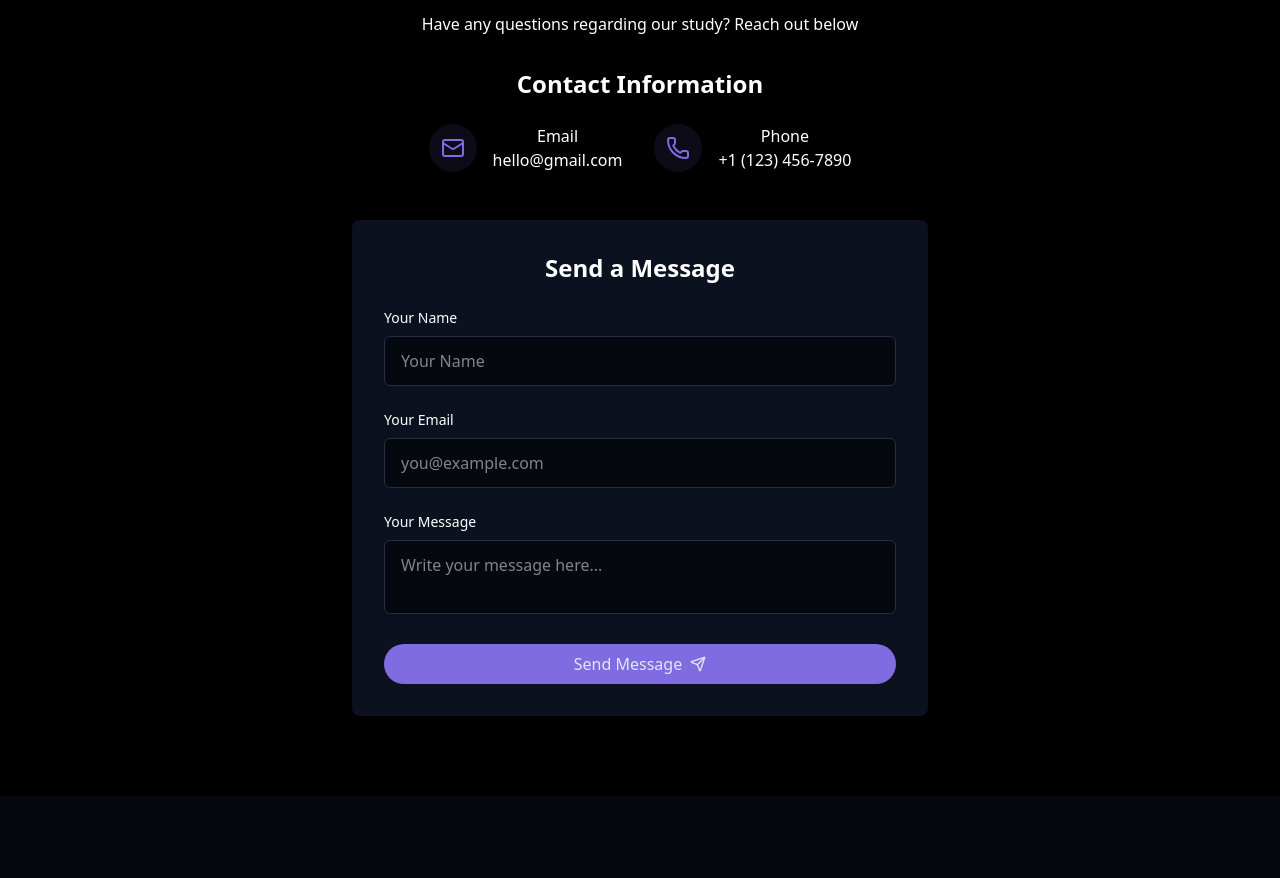
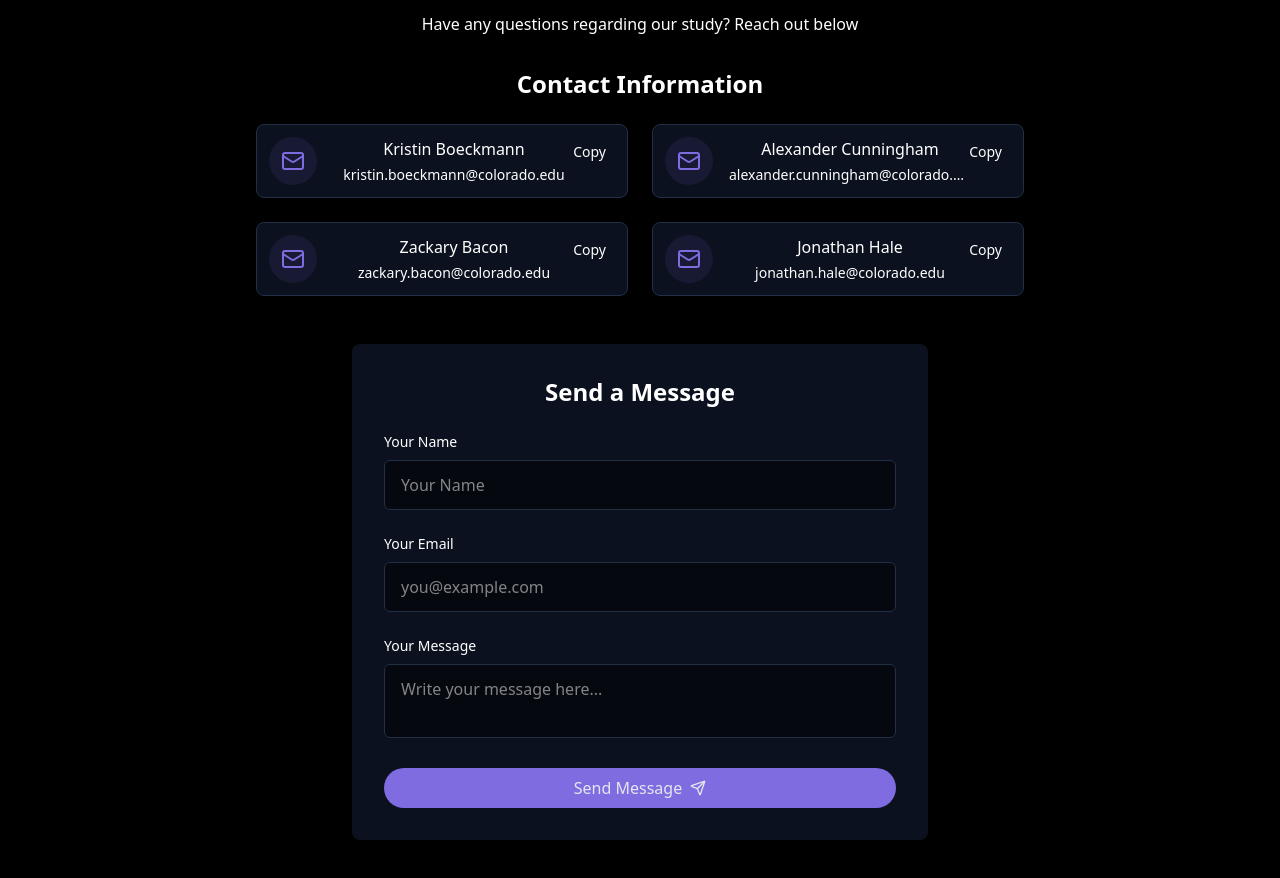
Before and after one commit to Krisces/ASEN-5137-Study, a React (Vite) app: page / in a window 1280 px wide. Shown: the part 900-1778 px from the top of the page. Before the commit the page ends 1696 px from the top, so only its background shows below. Built offline with nearby package versions, Linux system fonts and the light colour scheme.

Commit message:
Complete ContactSection

```diff
--- /dev/null
+++ b/api/contact.js
@@ -0,0 +1,45 @@
+import nodemailer from "nodemailer";
+
+export default async function handler(req, res) {
+  if (req.method !== "POST") {
+    return res.status(405).json({ message: "Method not allowed" });
+  }
+
+  const { name, email, message } = req.body;
+
+  if (!name || !email || !message) {
+    return res.status(400).json({ message: "All fields are required" });
+  }
+
+  // transporter authenticates with Gmail using an App Password
+  const transporter = nodemailer.createTransport({
+    service: "gmail",
+    auth: {
+      user: process.env.SMTP_USER, // Gmail account used to send emails
+      pass: process.env.SMTP_PASS, // App Password
+    },
+  });
+
+  const mailOptions = {
+    from: email, // shows the submitter’s email
+    to: [
+      "kristin.boeckmann@colorado.edu"
+    ],
+    subject: `New contact form message from ${name}`,
+    text: message,
+    html: `
+      <p><strong>Name:</strong> ${name}</p>
+      <p><strong>Email:</strong> ${email}</p>
+      <p><strong>Message:</strong></p>
+      <p>${message}</p>
+    `,
+  };
+
+  try {
+    await transporter.sendMail(mailOptions);
+    return res.status(200).json({ message: "Message sent!" });
+  } catch (err) {
+    console.error(err);
+    return res.status(500).json({ message: "Failed to send message" });
+  }
+}
--- a/package.json
+++ b/package.json
@@ -18,6 +18,7 @@
     "dotenv": "^17.2.2",
     "drizzle-orm": "^0.44.5",
     "lucide-react": "^0.501.0",
+    "nodemailer": "^7.0.6",
     "react": "^18.3.1",
     "react-dom": "^18.3.1",
     "react-router-dom": "^7.5.1",
--- a/src/components/ContactSection.jsx
+++ b/src/components/ContactSection.jsx
@@ -1,4 +1,4 @@
-import { Mail, Phone, MapPin, Send } from "lucide-react";
+import { Mail, Send } from "lucide-react";
 import { cn } from "@/lib/utils";
 import { useToast } from "@/hooks/use-toast";
 import { useState } from "react";
@@ -7,25 +7,62 @@ export const ContactSection = () => {
   const { toast } = useToast();
   const [isSubmitting, setIsSubmitting] = useState(false);
 
-  const handleSubmit = (e) => {
+  const team = [
+    { name: "Kristin Boeckmann", email: "kristin.boeckmann@colorado.edu" },
+    { name: "Alexander Cunningham", email: "alexander.cunningham@colorado.edu" },
+    { name: "Zackary Bacon", email: "zackary.bacon@colorado.edu" },
+    { name: "Jonathan Hale", email: "jonathan.hale@colorado.edu" },
+  ];
+
+  const handleSubmit = async (e) => {
   e.preventDefault();
-
   setIsSubmitting(true);
 
-    setTimeout(() => {
+  const formData = {
+    name: e.target.name.value,
+    email: e.target.email.value,
+    message: e.target.message.value,
+  };
+
+  try {
+    const res = await fetch("/api/contact", {
+      method: "POST",
+      headers: { "Content-Type": "application/json" },
+      body: JSON.stringify(formData),
+    });
+
+    const data = await res.json();
+
+    if (!res.ok) throw new Error(data.message || "Failed to send message");
+
     toast({
       title: "Message sent!",
       description: "Thank you for your message. We'll get back to you soon.",
     });
+
+    e.target.reset();
+  } catch (err) {
+    toast({
+      title: "Error",
+      description: err.message,
+    });
+  } finally {
     setIsSubmitting(false);
-    }, 1500);
+  }
+};
+
+
+  const copyEmail = async (email) => {
+    try {
+      await navigator.clipboard.writeText(email);
+      toast({ title: "Copied", description: `${email} copied to clipboard` });
+    } catch {
+      toast({ title: "Could not copy", description: "Try copying manually" });
+    }
   };
 
   return (
-    <section
-      id="contact"
-      className="py-16 px-4 relative bg-secondary/30 pb-20" // 👈 added bottom padding
-    >
+    <section id="contact" className="py-16 px-4 relative bg-secondary/30 pb-20">
       <div className="container mx-auto max-w-5xl">
         <h2 className="text-3xl md:text-4xl font-bold mb-2 text-center">
           Get In <span className="text-primary">Touch</span>
@@ -39,36 +76,38 @@ export const ContactSection = () => {
         <div className="space-y-6 flex flex-col items-center mb-12">
           <h3 className="text-2xl font-semibold">Contact Information</h3>
 
-          <div className="flex flex-col sm:flex-row items-center justify-center gap-8">
-            <div className="flex items-center space-x-4">
-              <div className="p-3 rounded-full bg-primary/10">
+          <div className="grid grid-cols-1 sm:grid-cols-2 gap-6 w-full max-w-3xl">
+            {team.map((person) => (
+              <div
+                key={person.email}
+                className="relative flex items-start gap-4 p-3 rounded-lg bg-card border border-input"
+              >
+                <div className="flex-shrink-0 p-3 rounded-full bg-primary/10">
                   <Mail className="h-6 w-6 text-primary" />
                 </div>
-              <div>
-                <h4 className="font-medium">Email</h4>
+
+                {/* text column gets right padding to make room for absolute button */}
+                <div className="flex-1 min-w-0 pr-10">
+                  <h4 className="font-medium">{person.name}</h4>
                   <a
-                  href="mailto:hello@gmail.com"
-                  className="text-muted-foreground hover:text-primary transition-colors"
+                    href={`mailto:${person.email}`}
+                    className="block text-sm text-muted-foreground hover:text-primary mt-1 truncate"
                   >
-                  hello@gmail.com
+                    {person.email}
                   </a>
                 </div>
+
+                {/* absolute copy button so it doesn't affect text alignment */}
+                <button
+                  type="button"
+                  onClick={() => copyEmail(person.email)}
+                  className="absolute top-3 right-3 inline-flex items-center gap-2 text-sm px-2 py-1 rounded-md border border-transparent hover:bg-muted"
+                  aria-label={`Copy ${person.email}`}
+                >
+                  Copy
+                </button>
               </div>
-
-            <div className="flex items-center space-x-4">
-              <div className="p-3 rounded-full bg-primary/10">
-                <Phone className="h-6 w-6 text-primary" />
-              </div>
-              <div>
-                <h4 className="font-medium">Phone</h4>
-                <a
-                  href="tel:+11234567890"
-                  className="text-muted-foreground hover:text-primary transition-colors"
-                >
-                  +1 (123) 456-7890
-                </a>
-              </div>
-            </div>
+            ))}
           </div>
         </div>
 
@@ -86,7 +125,7 @@ export const ContactSection = () => {
                 id="name"
                 name="name"
                 required
-                className="w-full px-4 py-3 rounded-md border border-input bg-background focus:outline-hidden focus:ring-2 focus:ring-primary"
+                className="w-full px-4 py-3 rounded-md border border-input bg-background focus:outline-none focus:ring-2 focus:ring-primary"
                 placeholder="Your Name"
               />
             </div>
@@ -100,7 +139,7 @@ export const ContactSection = () => {
                 id="email"
                 name="email"
                 required
-                className="w-full px-4 py-3 rounded-md border border-input bg-background focus:outline-hidden focus:ring-2 focus:ring-primary"
+                className="w-full px-4 py-3 rounded-md border border-input bg-background focus:outline-none focus:ring-2 focus:ring-primary"
                 placeholder="you@example.com"
               />
             </div>
@@ -113,7 +152,7 @@ export const ContactSection = () => {
                 id="message"
                 name="message"
                 required
-                className="w-full px-4 py-3 rounded-md border border-input bg-background focus:outline-hidden focus:ring-2 focus:ring-primary resize-none"
+                className="w-full px-4 py-3 rounded-md border border-input bg-background focus:outline-none focus:ring-2 focus:ring-primary resize-none"
                 placeholder="Write your message here..."
               />
             </div>
@@ -121,9 +160,7 @@ export const ContactSection = () => {
             <button
               type="submit"
               disabled={isSubmitting}
-              className={cn(
-                "cosmic-button w-full flex items-center justify-center gap-2"
-              )}
+              className={cn("cosmic-button w-full flex items-center justify-center gap-2")}
             >
               {isSubmitting ? "Sending..." : "Send Message"}
               <Send size={16} />
```
Also changed, not shown: 1 other file (tests, documents, lock files or other folders). Lines whose indentation alone changed are shown as unchanged.
